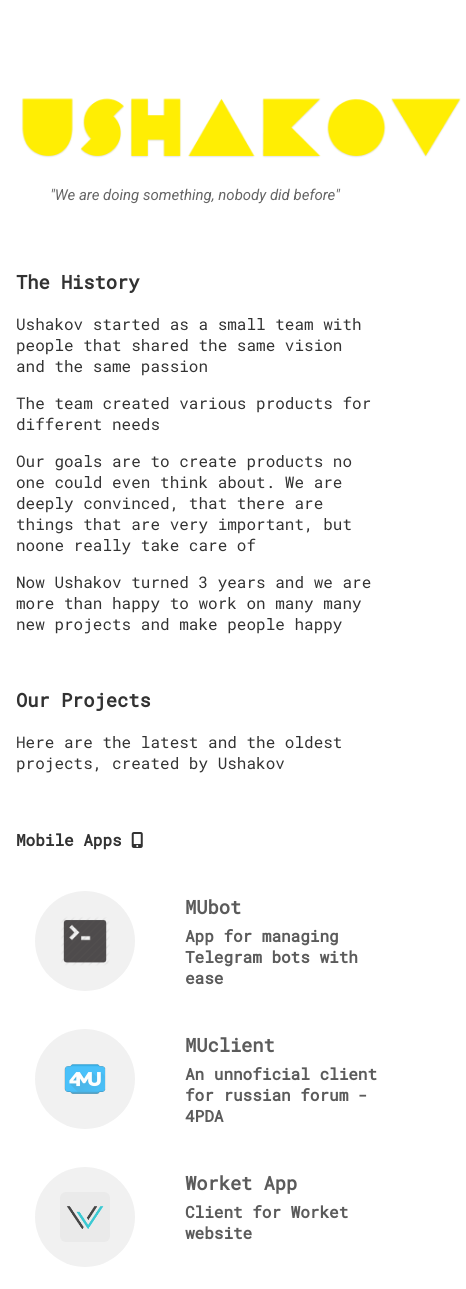
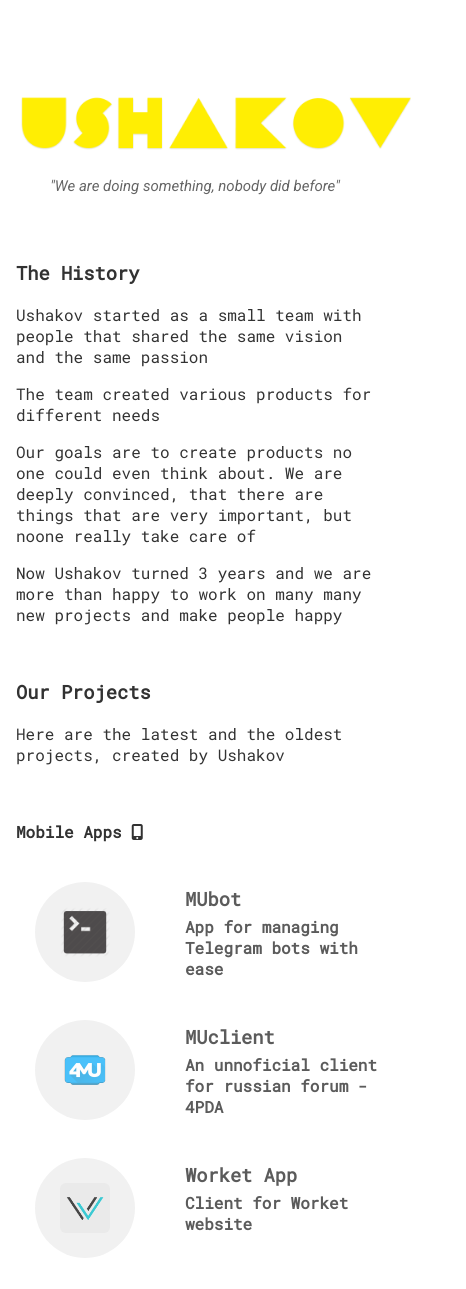
Before and after one commit to tumaksoff/Ushakov, a plain HTML site: page index.html in a window 390 px wide. Shown: the top 1289 px of the page, 466 px wide, since content can reach past the window. Drawn offline with Linux system fonts and the light colour scheme; some packages are replaced by stand-ins of ours; a script that the page names is missing.

Commit message:
Better mobile optimization

```diff
--- a/styles/style.sass
+++ b/styles/style.sass
@@ -47,10 +47,9 @@ body
 
 .navlink:hover
   -webkit-box-shadow: 0px 3px 0px 0px $accent
-  font-weight: bold
 
 .feature
-  max-width: 450px
+  max-width: 400px
   margin-top: 90px
 
 .feature:hover
@@ -78,7 +77,6 @@ body
   border-radius: 4px
   padding: 15px
   border: 4px solid transparent
-  transition: all 0.3s cubic-bezier(.25,.8,.25,1)
 
 .pbody:hover
   cursor: pointer
@@ -104,7 +102,7 @@ body
 
 .pdata.info
   margin-top: 13px
-  max-width: 250px
+  max-width: 240px
 
 .highlight
   color: $accent
@@ -119,6 +117,7 @@ a
   color: black
   opacity: 0.8
   text-decoration: none
+  transition: all 0.3s cubic-bezier(.25,.8,.25,1)
 
 a:hover
   opacity: 1
@@ -130,6 +129,7 @@ a:hover
   border-left: 4px solid $accent
   padding-left: 1rem
 
+
 .copyright
   margin-left: 15px
   font-size: 12px
```
Also changed, not shown: styles/style.css.
